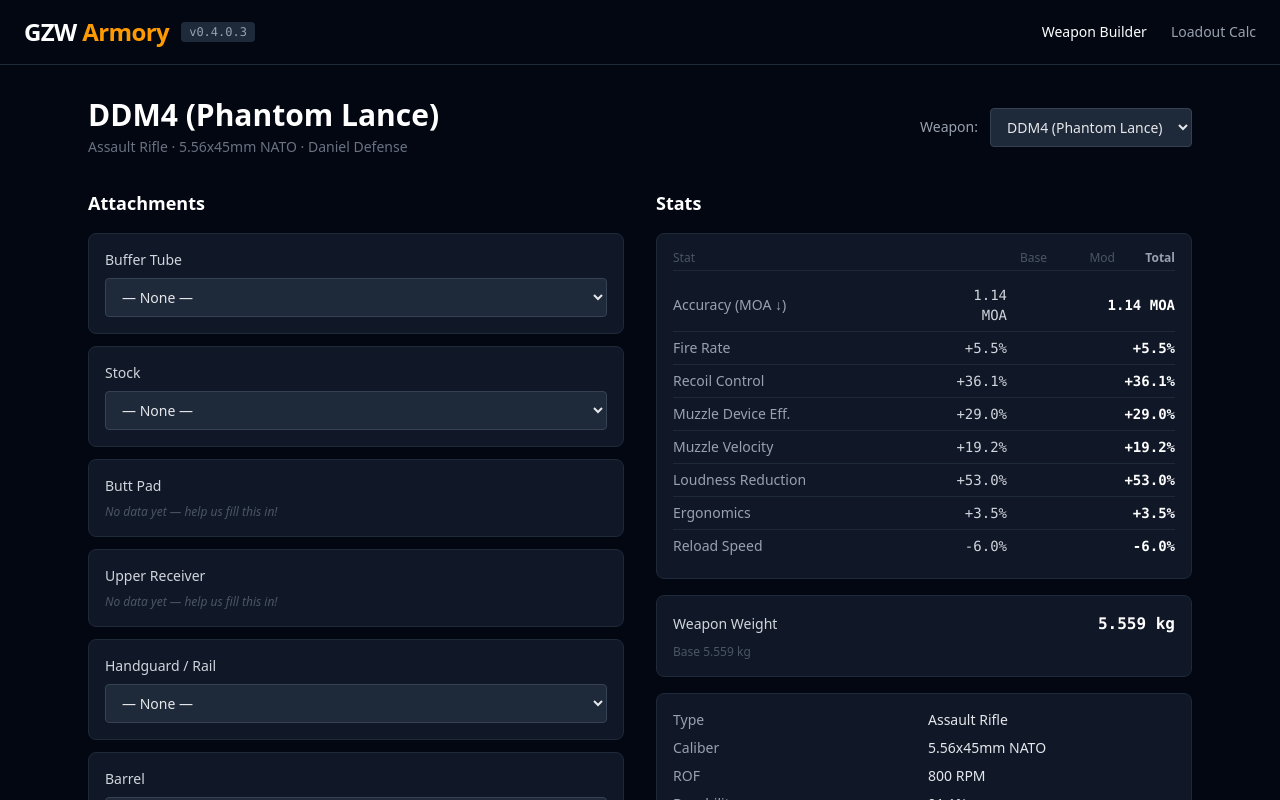
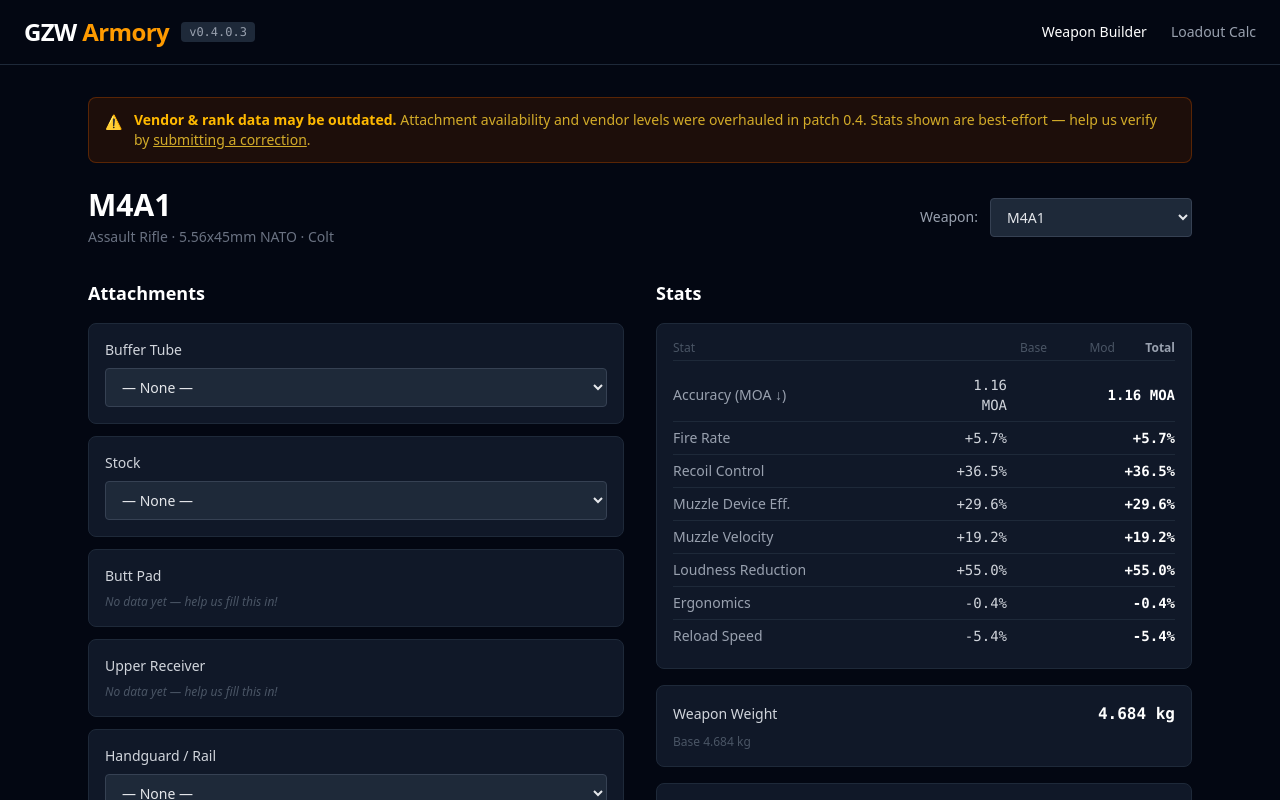
Before and after one commit to DarkTidings20/gzwarmory, a Next.js app: page /builder in a window 1280 px wide. Shown: the top 800 px of the page. Built offline with nearby package versions, Linux system fonts and the light colour scheme.

Commit message:
fix: default to M4A1, durability 100%, add vendor data disclaimer
- WeaponBuilderShell defaults to m4a1 instead of first alphabetical weapon
- M4A1 base durability corrected to 100% (fresh from vendor)
- Builder page now shows amber warning banner about 0.4 vendor data being outdated

```diff
--- a/app/builder/page.tsx
+++ b/app/builder/page.tsx
@@ -60,6 +60,16 @@
       </nav>
 
       <div className="flex-1 px-6 py-8 max-w-6xl mx-auto w-full">
+        {/* Vendor data disclaimer */}
+        <div className="mb-6 flex items-start gap-3 bg-amber-950/40 border border-amber-800/50 rounded-lg px-4 py-3 text-sm text-amber-300/80">
+          <span className="text-amber-500 mt-0.5 shrink-0">⚠</span>
+          <span>
+            <strong className="text-amber-400">Vendor &amp; rank data may be outdated.</strong>{" "}
+            Attachment availability and vendor levels were overhauled in patch 0.4. Stats shown are best-effort — help us verify by{" "}
+            <a href="https://github.com/DarkTidings20/gzwarmory/issues" target="_blank" rel="noopener noreferrer" className="underline hover:text-amber-200">submitting a correction</a>.
+          </span>
+        </div>
+
         <WeaponBuilderShell weapons={sortedWeapons} allAttachments={allAttachments} />
 
         <p className="text-xs text-gray-700 mt-8 text-center">
--- a/app/components/WeaponBuilderShell.tsx
+++ b/app/components/WeaponBuilderShell.tsx
@@ -33,7 +33,8 @@
   weapons: Weapon[];
   allAttachments: Record<string, Attachment>;
 }) {
-  const [selectedId, setSelectedId] = useState(weapons[0]?.id ?? "");
+  const defaultId = weapons.find((w) => w.id === "m4a1")?.id ?? weapons[0]?.id ?? "";
+  const [selectedId, setSelectedId] = useState(defaultId);
   const weapon = weapons.find((w) => w.id === selectedId) ?? weapons[0];
 
   return (
--- a/data/weapons/M4A1.json
+++ b/data/weapons/M4A1.json
@@ -9,7 +9,7 @@
   "vendorRank": 2,
   "baseStats": {
     "accuracy": 1.16,
-    "durability": 94.0,
+    "durability": 100.0,
     "fireRateBonus": 5.7,
     "recoilControl": 36.5,
     "muzzleDeviceEfficiency": 29.6,
```
